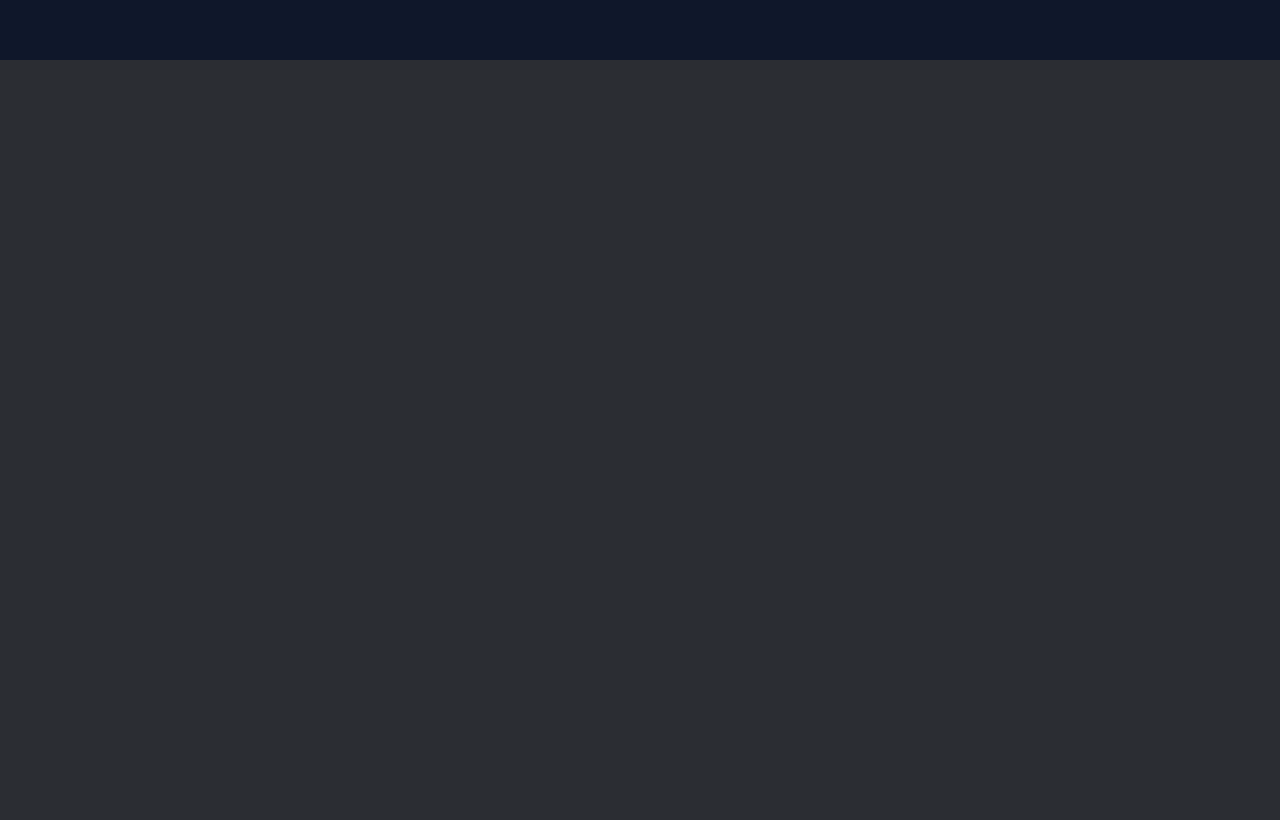
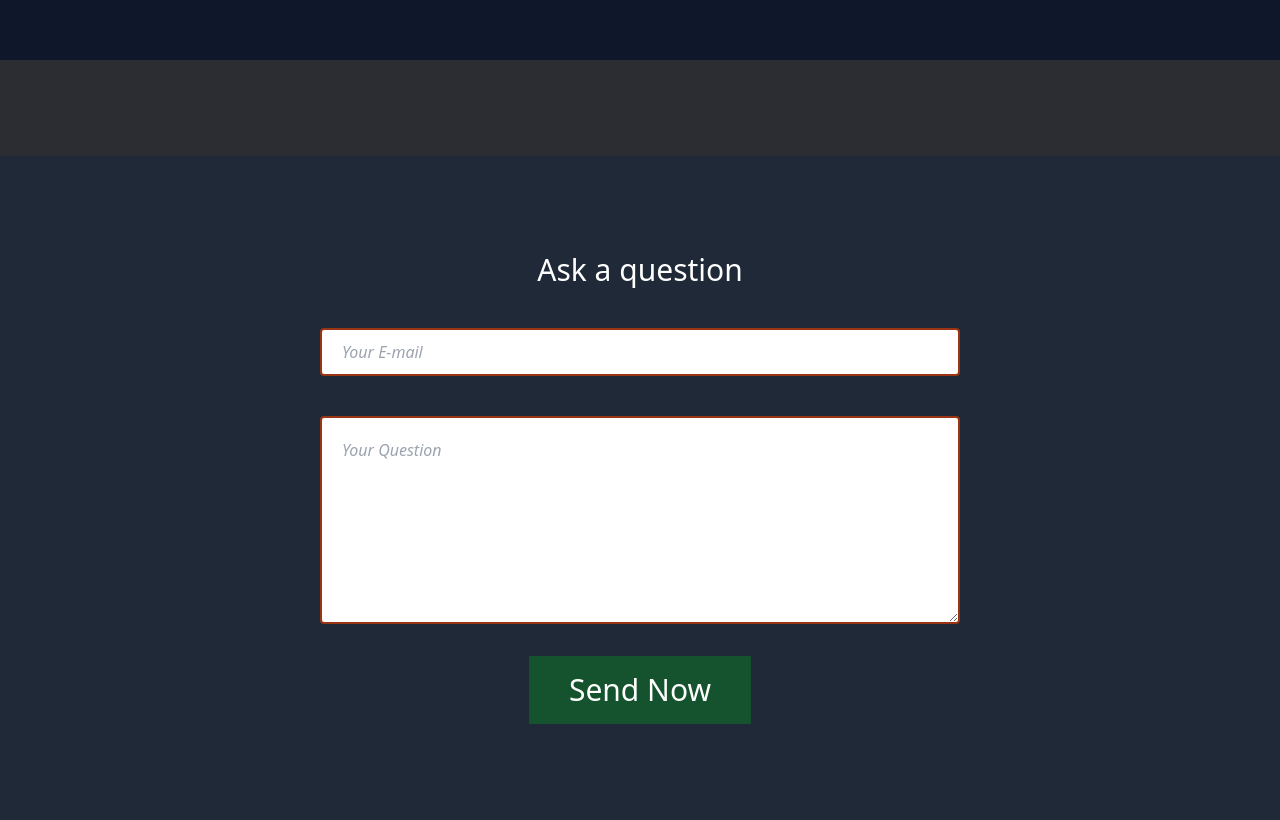
Before and after one commit to Kallol-png/Tailwind-First-Project, a website built with Vite: page index.html in a window 1280 px wide. Shown: the part 2338-3158 px from the top of the page. Before the commit the page ends 2494 px from the top, so only its background shows below. Built offline with nearby package versions, Linux system fonts and the light colour scheme.

Commit message:
form section added

```diff
--- a/index.html
+++ b/index.html
@@ -133,6 +133,23 @@
             </div>
         </div>
     </section>
+
+    <section class="py-16 sm:py-24 bg-[#1F2937] ">
+        <div>
+            <h3 class="text-center text-xl sm:text-3xl text-white mb-10">Ask a question</h3>
+
+            <form>
+                <input class=" block mx-auto w-5/6 sm:w-1/2 h-12 mb-10 border-2 border-orange-800 rounded placeholder:italic text-orange-800 px-5" placeholder="Your E-mail" type="email">
+
+                <textarea class="block mx-auto w-5/6 sm:w-1/2 h-52 border-2 border-orange-800 rounded placeholder:italic text-orange-800 px-5 py-5" placeholder="Your Question"></textarea>
+
+                <button class="bg-green-900 block mx-auto px-10 py-4 mt-8 text-white text-xl sm:text-3xl hover:bg-green-500 transition">Send Now</button>
+
+
+            </form>
+
+        </div>
+    </section>
 </main>
 </body>
 </html>
```
